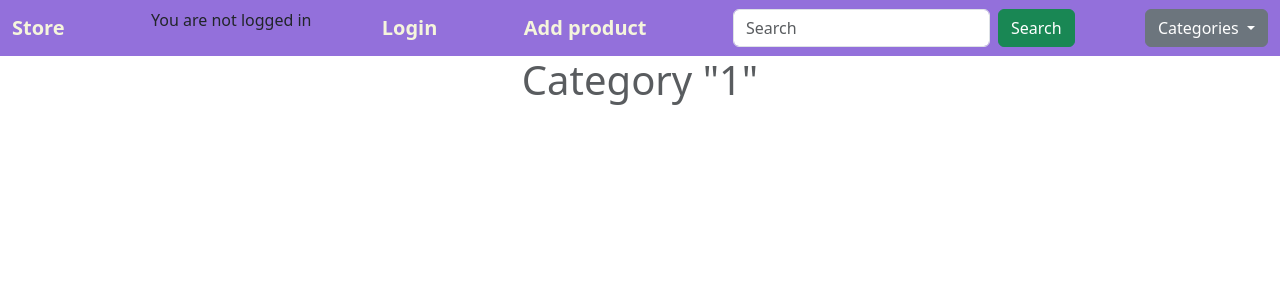
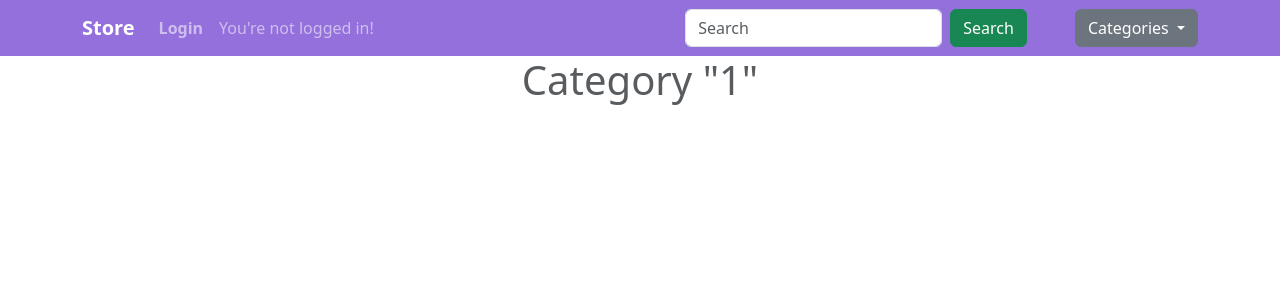
Before and after one commit to rociobm14/DAI, a Django app: page /etienda/categories/1/ in a window 1280 px wide. Shown: the top 300 px of the page. Run offline with Django 4.2, Linux system fonts and the light colour scheme; data that the repository does not hold is empty.

Commit message:
bootstrap adjusted

```diff
--- a/P2/e-commerce/etienda/templates/etienda/base.html
+++ b/P2/e-commerce/etienda/templates/etienda/base.html
@@ -8,33 +8,55 @@
         integrity="sha384-T3c6CoIi6uLrA9TneNEoa7RxnatzjcDSCmG1MXxSR1GAsXEV/Dwwykc2MPK8M2HN" crossorigin="anonymous">
     </head>
     <body>
-        <nav class="navbar navbar-expand-lg" style= "background-color: #9370DB">
-            <div class="container-fluid">
-                <a class="navbar-brand fw-bold" style= "color: #F5F5DC" href="{%url 'index' %}">Store</a>
-                {% if user.is_authenticated %}
-                    Hi {{ user.username }}!
-                    <a class="navbar-brand fw-bold" style= "color: #F5F5DC" href="{%url 'logout' %}">Logout</a>
-                {% else %}
-                    <p>You are not logged in</p>
-                    <a class="navbar-brand fw-bold" style= "color: #F5F5DC" href="{%url 'login' %}">Login</a>
-                {% endif %}
-                <a class="navbar-brand fw-bold" style= "color: #F5F5DC" href="{%url 'newproduct' %}">Add product</a>
-                <form class="d-flex" role="search" action="{% url 'search' %}">
-                    <input class="form-control me-2" name = "to_find" type="search" placeholder="Search" aria-label="Search">
-                    <button class="btn btn btn-success" type="submit">Search</button>
-                </form>
-                <div class="dropdown">
+        <nav class="navbar navbar-expand-lg navbar-dark" style="background-color: #9370DB">
+            <div class="container">
+                <a class="navbar-brand fw-bold" href="{% url 'index' %}">Store</a>
+                <button class="navbar-toggler" type="button" data-bs-toggle="collapse" data-bs-target="#navbarNav" aria-controls="navbarNav" aria-expanded="false" aria-label="Toggle navigation">
+                    <span class="navbar-toggler-icon"></span>
+                </button>
+                <div class="collapse navbar-collapse" id="navbarNav">
+                    <ul class="navbar-nav ml-auto mb-2 mb-lg-0">
+                        {% if user.is_authenticated %}
+                            <li class="nav-item">
+                                <a class="nav-link fw-bold" href="{%url 'newproduct' %}">Add product</a>
+                            </li>
+                            <li class="nav-item">
+                                <a class="nav-link fw-bold" href="{%url 'logout' %}">Logout</a>
+                            </li>
+                            <li class="nav-item">
+                                <span class="nav-link">Hi {{ user.username }}!</span>
+                            </li>
+                        {% else %}
+                            <li class="nav-item">
+                                <a class="nav-link fw-bold" href="{%url 'login' %}">Login</a>
+                            </li>
+                            <li class="nav-item">
+                                <span class="nav-link">You're not logged in!</span>
+                            </li>
+                        {% endif %}
+                    </ul>
+                </div>
+
+                <div class="nav-item mx-auto ">
+                    <form class="d-flex" role="search" action="{% url 'search' %}">
+                        <input class="form-control me-2" name="to_find" type="search" placeholder="Search" aria-label="Search">
+                        <button class="btn btn-success" type="submit">Search</button>
+                    </form>
+                </div>
+
+                <div class="nav-item dropdown ms-5">
                     <button class="btn btn-secondary dropdown-toggle" type="button" data-bs-toggle="dropdown" aria-expanded="false">
                         Categories
                     </button>
                     <ul class="dropdown-menu">
-                        {%for cat in categories%}
+                        {% for cat in categories %}
                             <li><a class="dropdown-item" href="{% url 'category' category=cat %}">{{cat}}</a></li>
-                        {%endfor%}
+                        {% endfor %}
                     </ul>
                 </div>
             </div>
         </nav>
+
         <div class="container">
             {% block content %}
             {% endblock %}
--- a/P2/e-commerce/etienda/templates/etienda/category.html
+++ b/P2/e-commerce/etienda/templates/etienda/category.html
@@ -6,12 +6,12 @@
 
 <div class="container text-center">
     <h1 class="text-muted">Category "{{ category }}"</h1>
-    <div class="row align-items-start" style="margin-top: 60px";>
+    <div class="row row-cols-1 row-cols-md-2 row-cols-lg-3 justify-content-center" style="margin-top: 60px;">
         {% for p in products %}
-            <div class="col-md-4 mb-3">
-                <div class="card" >
-                    <img src="/{{p.imágen}}" class="card-img-top" style="width:400px;height:400px;" alt="...">
-                    <div class="card-body" style="width:400px;">
+            <div class="col mb-4">
+                <div class="card h-100" >
+                    <img src="/{{p.imágen}}" class="card-img-top" style="max-witdh:100%;height:400px;" alt="...">
+                    <div class="card-body" style="max-witdh:100%">
                         <h5 class="card-title">{{p.nombre}}</h5>
                         <button class="btn btn-dark" type="button" data-bs-toggle="collapse"
                         data-bs-target="#description{{p.id_producto}}" aria-expanded="false" aria-controls="description{{p.id_producto}}"
@@ -21,10 +21,11 @@
                         <div class="collapse" id="description{{p.id_producto}}">
                             <p class="card-text">{{p.descripción}}</p>
                         </div>
-
-                        <div class="container" style="margin-top: 20px";>
-                            <p class="card-text">{{p.precio}}$</p>
-                            <a href="#" class="btn btn-primary">Buy</a>
+                        <div class = "col">
+                            <div class="container" style="margin-top: 20px";>
+                                <p class="card-text">{{p.precio}}$</p>
+                                <a href="#" class="btn btn-primary">Buy</a>
+                            </div>
                         </div>
                     </div>
                 </div>
--- a/P2/e-commerce/etienda/templates/etienda/newproduct.html
+++ b/P2/e-commerce/etienda/templates/etienda/newproduct.html
@@ -14,9 +14,8 @@
 	{% endfor %}
 {% endif %}
 
-
-<h1> ID {{id}} </h1>
-
+{% comment %} <h1> ID {{id}} </h1> {% endcomment %}
+<h1> Add Product </h1>
 <div class="container">
     <div class="row justify-content-left">
         <div class="col-md-6">
```
Also changed, not shown: P2/e-commerce/etienda/templates/etienda/index.html (+6 -5 lines), P2/e-commerce/etienda/templates/etienda/search.html (+10 -9 lines).
